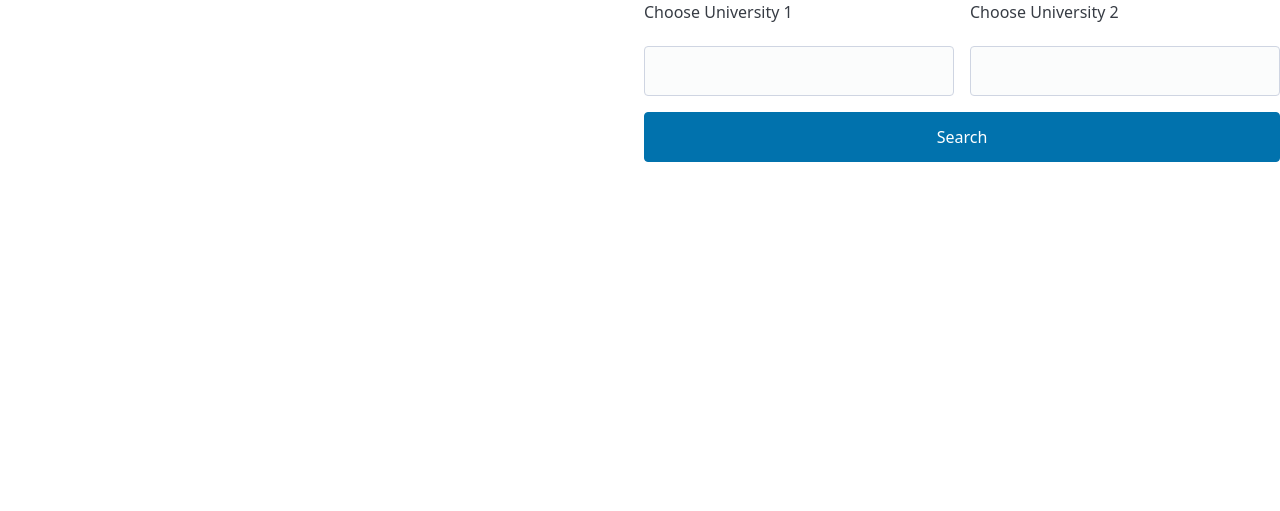
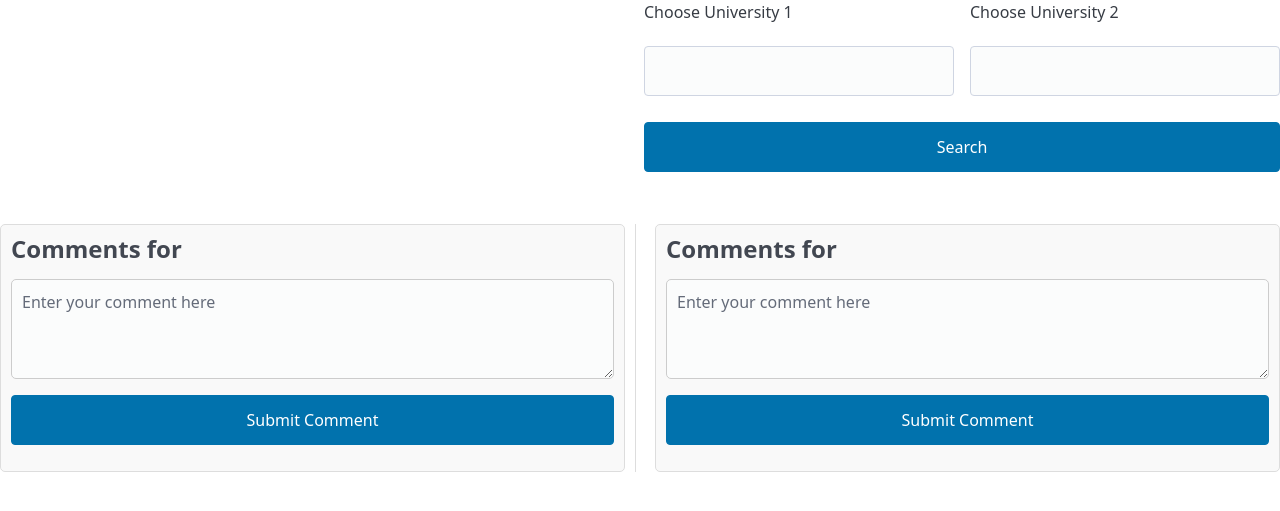
Before and after one commit to ydcjeff/nycu-dbms-fp, a PHP site: page / in a window 1280 px wide. Shown: the part 84-595 px from the top of the page. Run offline with PHP 8.4, Linux system fonts and the light colour scheme; data that the repository does not hold is empty; some libraries are stand-ins or nearby versions.

Commit message:
comments ui (#18)
fix #5

Authored-by: Charlie <charlieof604@gmail.com>

```diff
--- /dev/null
+++ b/controllers/comment_controller.php
@@ -0,0 +1,25 @@
+<?php
+
+require_once __DIR__ . '/../db.php';
+
+class CommentController {
+    private $db;
+    public function __construct()
+    {
+     $this->db = new DB();
+    }
+    public function add_comment($user_id, $institute_id, $comment) {
+        $sql = "INSERT INTO comments (user_id, institute_id, comment) VALUES (?, ?, ?)";
+        $stmt = $this->db->prepare($sql);
+        return $stmt->execute([$user_id, $institute_id, $comment]);
+    }
+
+    // Function to get comments for a specific university (institute)
+    public function get_comments($institute_id) {
+        $sql = "SELECT * FROM comments WHERE institute_id = ?";
+        $stmt = $this->db->prepare($sql);
+        $stmt->execute([$institute_id]);
+        return $stmt->fetchAll();
+    }
+}
+?>
--- a/login.php
+++ b/login.php
@@ -15,9 +15,11 @@ if (isset($_POST['username']) && isset($_POST['password'])) {
     $binary = false
   );
   $result = $connecter->check_login($username, $hash_password);
+  $id_result = $connecter->get_id($username, $hash_password);
   if($result){
     session_start();
     $_SESSION['email'] = $result;
+    $_SESSION['ID'] = $id_result;
     header('Location: /');
   }else{
     display_message("Input Error");
--- a/views/compare.php
+++ b/views/compare.php
@@ -163,6 +163,112 @@ ob_start();
     <?php endforeach; ?>
   </div>
 </div>
+<?php
+// Fetch comments for each university
+require_once __DIR__ . '/../controllers/comment_controller.php';
+
+$commentcrtl = new CommentController();
+$comments_uni1 = $commentcrtl->get_comments($uni1_query);
+$comments_uni2 = $commentcrtl->get_comments($uni2_query);
+?>
+
+<div class="comments-container">
+    <!-- Display comments for University 1 -->
+    <div class="comments-column">
+        <h3>Comments for <?php echo $universities[$uni1_query - 1]['name']; ?></h3>
+        <?php foreach ($comments_uni1 as $comment): ?>
+            <div class="comment">
+                <p><strong>User <?php echo $comment['user_id']; ?>:</strong> <?php echo htmlspecialchars($comment['comment']); ?></p>
+            </div>
+        <?php endforeach; ?>
+
+        <!-- Comment form for University 1 -->
+        <form action="comment.php" method="post">
+            <input type="hidden" name="institute_id" value="<?php echo $uni1_query; ?>">
+            <textarea name="comment" placeholder="Enter your comment here"></textarea>
+            <button type="submit" name="submit_comment">Submit Comment</button>
+        </form>
+    </div>
+
+    <!-- Vertical line between the two columns -->
+    <div class="line"></div>
+
+    <!-- Display comments for University 2 -->
+    <div class="comments-column">
+        <h3>Comments for <?php echo $universities[$uni2_query - 1]['name']; ?></h3>
+        <?php foreach ($comments_uni2 as $comment): ?>
+            <div class="comment">
+                <p><strong>User <?php echo $comment['user_id']; ?>:</strong> <?php echo htmlspecialchars($comment['comment']); ?></p>
+            </div>
+        <?php endforeach; ?>
+
+        <!-- Comment form for University 2 -->
+        <form action="comment.php" method="post">
+            <input type="hidden" name="institute_id" value="<?php echo $uni2_query; ?>">
+            <textarea name="comment" placeholder="Enter your comment here"></textarea>
+            <button type="submit" name="submit_comment">Submit Comment</button>
+        </form>
+    </div>
+</div>
+
+<style>
+    .comments-container {
+        display: grid;
+        grid-template-columns: 1fr 10px 1fr; /* Two columns with a small gap in between */
+        gap: 10px;
+        margin-top: 20px;
+    }
+
+    .comments-column {
+        padding: 10px;
+        border: 1px solid #ddd;
+        border-radius: 5px;
+        background-color: #f9f9f9;
+    }
+
+    .line {
+        background-color: #ddd;
+        width: 1px;
+        height: 100%;
+        margin: 0;
+    }
+
+    .comment {
+        margin-bottom: 10px;
+        padding: 8px;
+        border: 1px solid #ccc;
+        border-radius: 5px;
+        background-color: #fff;
+    }
+
+    .comment p {
+        margin: 0;
+    }
+
+    textarea {
+        width: 100%;
+        height: 100px;
+        margin-top: 10px;
+        padding: 10px;
+        border: 1px solid #ccc;
+        border-radius: 5px;
+    }
+
+    button {
+        display: block;
+        width: 100%;
+        padding: 10px;
+        margin-top: 10px;
+        background-color: #007bff;
+        color: white;
+        border: none;
+        border-radius: 5px;
+    }
+
+    button:hover {
+        background-color: #0056b3;
+    }
+</style>
 
 <script>
   /** @type {Array<{ id: number, country_id: number, name: string }>} */
```
Also changed, not shown: comment.php (added, +30 -0 lines), controllers/user_controller.php (+11 -0 lines), 1 other file.
